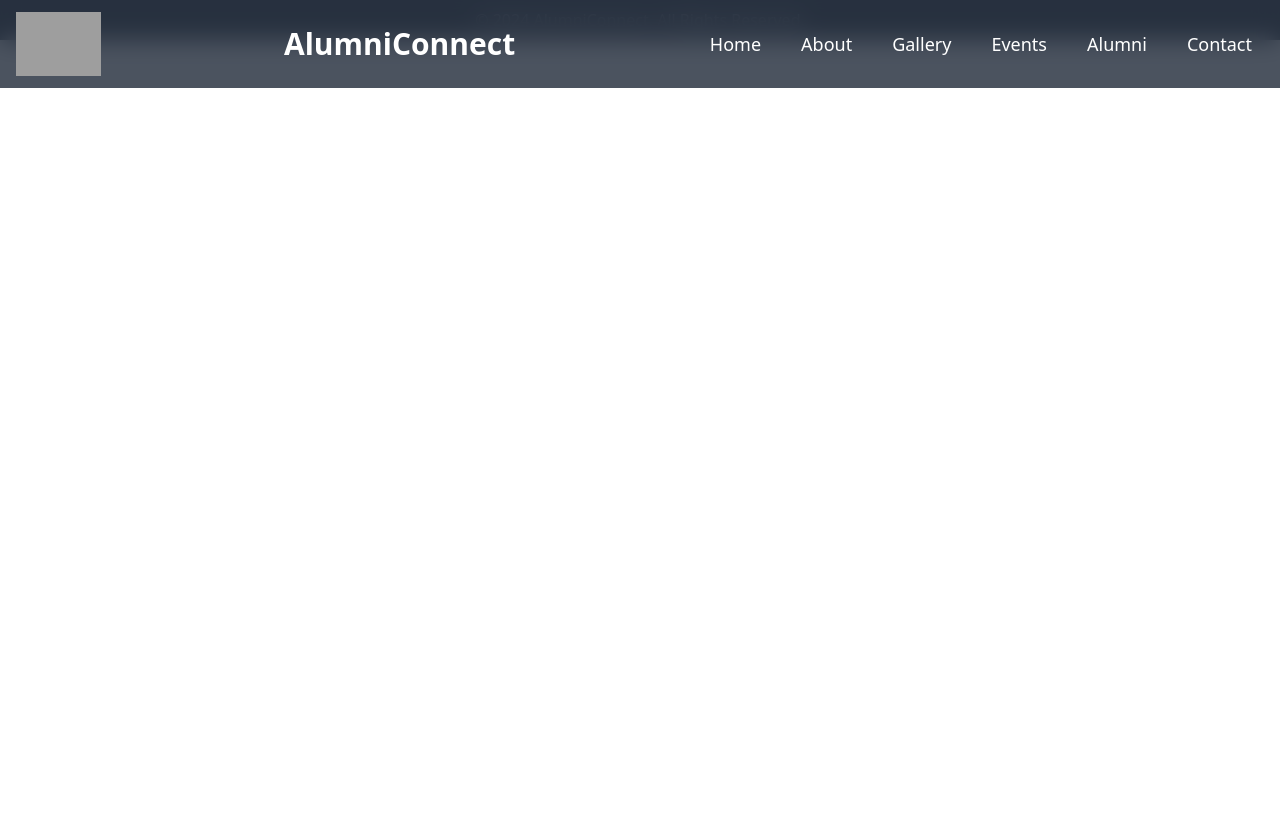
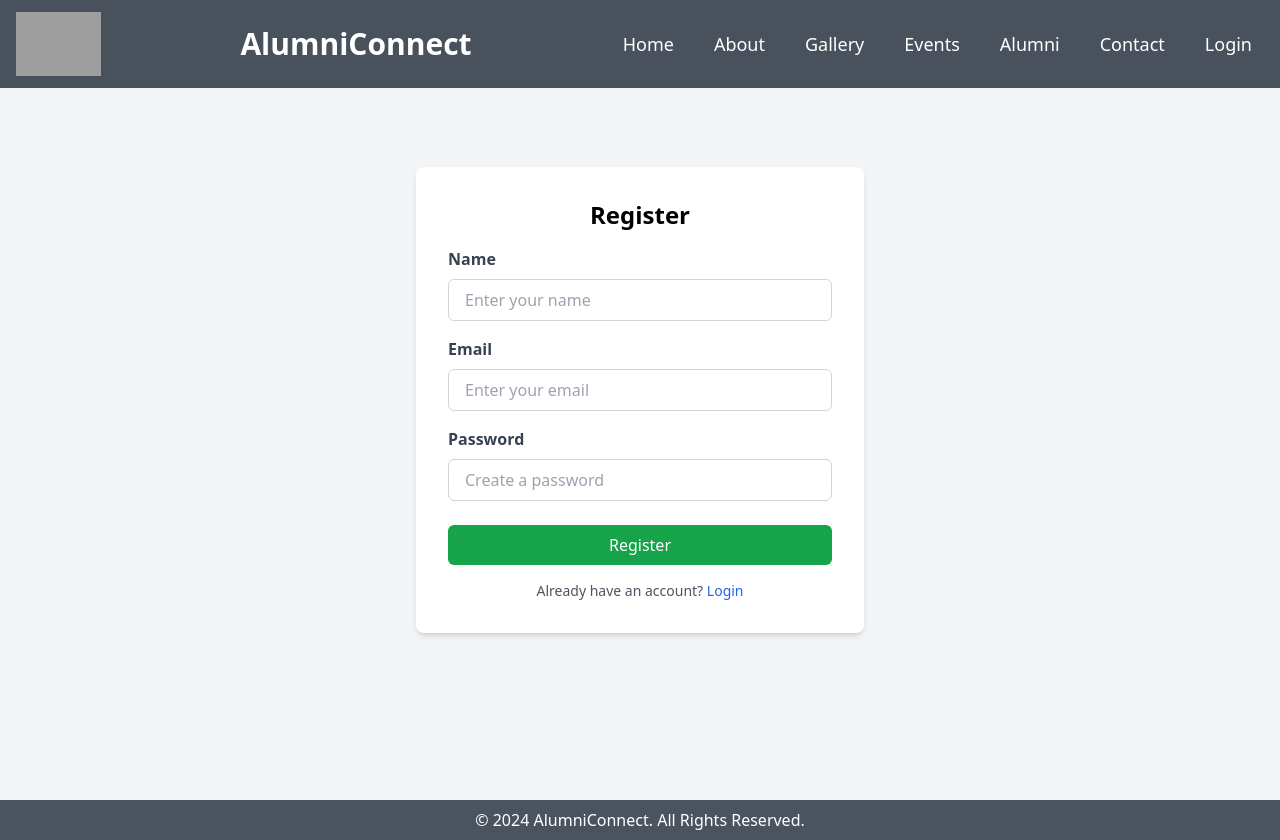
Before and after one commit to Adarsh-Agrahari/Alumini-Management-System, a React (Vite) app: page /register in a window 1280 px wide. Before the commit the page ends 800 px from the top, so only its background shows below. Built offline with nearby package versions, Linux system fonts and the light colour scheme; grey boxes are pictures that could not be loaded.

Commit message:
Add Login & register page

```diff
--- a/src/App.jsx
+++ b/src/App.jsx
@@ -8,6 +8,9 @@ import Alumni from "./pages/Alumni";
 import Contact from "./pages/Contact";
 import Gallery from "./pages/Gallery";
 import Footer from "./components/Footer";
+import Login from "./pages/Login";
+import Profile from "./pages/Profile";
+import Register from "./pages/Register";
 
 const App = () => {
 	return (
@@ -21,6 +24,9 @@ const App = () => {
 					<Route path="/events" element={<Events />} />
 					<Route path="/alumni" element={<Alumni />} />
 					<Route path="/contact" element={<Contact />} />
+					<Route path="/login" element={<Login />} />
+					<Route path="/profile" element={<Profile />} />
+          <Route path="/register" element={<Register />} />
 				</Routes>
 				<Footer />
 			</div>
--- a/src/components/Navbar.jsx
+++ b/src/components/Navbar.jsx
@@ -1,20 +1,90 @@
 import React from "react";
 import { Link } from "react-router-dom";
+// import { useAuth } from "../context/AuthContext";
 
 const Navbar = () => {
+	// const { user, logout } = useAuth();
+  const user = null;
 	return (
 		<nav className="bg-gray-800 bg-opacity-80 backdrop-blur-md text-white fixed w-full top-0 z-10 px-4 py-3">
-
 			<div className="container mx-auto flex justify-between items-center">
 				<img src="img/tmslogo.png" alt="Logo" className="h-16" />
 				<h1 className="text-3xl font-bold">AlumniConnect</h1>
 				<ul className="flex space-x-4 text-lg">
-          <li><Link to="/" className="hover:bg-gray-700 hover:text-blue-400 py-2 px-3 rounded-lg">Home</Link></li>
-          <li><Link to="/about" className="hover:bg-gray-700 hover:text-blue-400 py-2 px-3 rounded-lg">About</Link></li>
-          <li><Link to="/gallery" className="hover:bg-gray-700 hover:text-blue-400 py-2 px-3 rounded-lg">Gallery</Link></li>
-          <li><Link to="/events" className="hover:bg-gray-700 hover:text-blue-400 py-2 px-3 rounded-lg">Events</Link></li>
-          <li><Link to="/alumni" className="hover:bg-gray-700 hover:text-blue-400 py-2 px-3 rounded-lg">Alumni</Link></li>
-          <li><Link to="/contact" className="hover:bg-gray-700 hover:text-blue-400 py-2 px-3 rounded-lg">Contact</Link></li>
+					<li>
+						<Link
+							to="/"
+							className="hover:bg-gray-700 hover:text-blue-400 py-2 px-3 rounded-lg"
+						>
+							Home
+						</Link>
+					</li>
+					<li>
+						<Link
+							to="/about"
+							className="hover:bg-gray-700 hover:text-blue-400 py-2 px-3 rounded-lg"
+						>
+							About
+						</Link>
+					</li>
+					<li>
+						<Link
+							to="/gallery"
+							className="hover:bg-gray-700 hover:text-blue-400 py-2 px-3 rounded-lg"
+						>
+							Gallery
+						</Link>
+					</li>
+					<li>
+						<Link
+							to="/events"
+							className="hover:bg-gray-700 hover:text-blue-400 py-2 px-3 rounded-lg"
+						>
+							Events
+						</Link>
+					</li>
+					<li>
+						<Link
+							to="/alumni"
+							className="hover:bg-gray-700 hover:text-blue-400 py-2 px-3 rounded-lg"
+						>
+							Alumni
+						</Link>
+					</li>
+					<li>
+						<Link
+							to="/contact"
+							className="hover:bg-gray-700 hover:text-blue-400 py-2 px-3 rounded-lg"
+						>
+							Contact
+						</Link>
+					</li>
+					{!user ? (
+						<li>
+							<Link
+							to="/login"
+							className="hover:bg-gray-700 hover:text-blue-400 py-2 px-3 rounded-lg"
+						>
+								Login
+							</Link>
+						</li>
+					) : (
+						<>
+							<li>
+								<Link to="/profile" className="hover:underline">
+									Profile
+								</Link>
+							</li>
+							<li>
+								<button
+									// onClick={logout}
+									className="text-red-400 hover:underline"
+								>
+									Logout
+								</button>
+							</li>
+						</>
+					)}
 				</ul>
 			</div>
 		</nav>
--- /dev/null
+++ b/src/context/AuthContext.jsx
@@ -0,0 +1,23 @@
+import React, { createContext, useState, useContext } from "react";
+
+const AuthContext = createContext();
+
+export const AuthProvider = ({ children }) => {
+  const [user, setUser] = useState(null);
+
+  const login = (userData) => {
+    setUser(userData); // Mock login function
+  };
+
+  const logout = () => {
+    setUser(null); // Mock logout function
+  };
+
+  return (
+    <AuthContext.Provider value={{ user, login, logout }}>
+      {children}
+    </AuthContext.Provider>
+  );
+};
+
+export const useAuth = () => useContext(AuthContext);
--- /dev/null
+++ b/src/pages/Login.jsx
@@ -0,0 +1,72 @@
+import React, { useState } from "react";
+
+const Login = () => {
+  const [email, setEmail] = useState("");
+  const [password, setPassword] = useState("");
+
+  const handleLogin = (e) => {
+    e.preventDefault();
+    // For now, just log the entered data
+    console.log("Email:", email);
+    console.log("Password:", password);
+    // Add actual login logic here
+  };
+
+  return (
+    <div className="h-screen flex items-center justify-center bg-gray-100">
+      <div className="bg-white shadow-md rounded-lg p-8 w-full max-w-md">
+        <h1 className="text-2xl font-bold mb-4 text-center">Login</h1>
+        <form onSubmit={handleLogin}>
+          <div className="mb-4">
+            <label
+              htmlFor="email"
+              className="block text-gray-700 font-semibold mb-2"
+            >
+              Email
+            </label>
+            <input
+              type="email"
+              id="email"
+              value={email}
+              onChange={(e) => setEmail(e.target.value)}
+              placeholder="Enter your email"
+              className="w-full px-4 py-2 border border-gray-300 rounded-md focus:outline-none focus:ring-2 focus:ring-blue-400"
+              required
+            />
+          </div>
+          <div className="mb-6">
+            <label
+              htmlFor="password"
+              className="block text-gray-700 font-semibold mb-2"
+            >
+              Password
+            </label>
+            <input
+              type="password"
+              id="password"
+              value={password}
+              onChange={(e) => setPassword(e.target.value)}
+              placeholder="Enter your password"
+              className="w-full px-4 py-2 border border-gray-300 rounded-md focus:outline-none focus:ring-2 focus:ring-blue-400"
+              required
+            />
+          </div>
+          <button
+            type="submit"
+            className="w-full bg-blue-600 text-white px-4 py-2 rounded-md hover:bg-blue-700 transition"
+          >
+            Login
+          </button>
+        </form>
+        <p className="text-gray-600 text-sm mt-4 text-center">
+          Don't have an account?{" "}
+          <a href="/register" className="text-blue-600 hover:underline">
+            Sign Up
+          </a>
+        </p>
+      </div>
+    </div>
+  );
+};
+
+export default Login;
--- /dev/null
+++ b/src/pages/Profile.jsx
@@ -0,0 +1,33 @@
+import React from "react";
+// import { useAuth } from "../context/AuthContext";
+
+const Profile = () => {
+  // const { user, logout } = useAuth();
+  const user = null;
+
+  if (!user) {
+    return <p className="text-center mt-8 text-red-500">You are not logged in.</p>;
+  }
+
+  return (
+    <div className="h-screen flex items-center justify-center bg-gray-100">
+      <div className="bg-white shadow-md rounded-lg p-8 text-center">
+        <img
+          src={user.picture}
+          alt="Profile"
+          className="rounded-full w-24 h-24 mx-auto mb-4"
+        />
+        <h1 className="text-xl font-bold">{user.name}</h1>
+        <p className="text-gray-700">{user.email}</p>
+        <button
+          // onClick={logout}
+          className="mt-6 bg-red-600 text-white px-6 py-2 rounded-md hover:bg-red-700 transition"
+        >
+          Logout
+        </button>
+      </div>
+    </div>
+  );
+};
+
+export default Profile;
--- /dev/null
+++ b/src/pages/Register.jsx
@@ -0,0 +1,91 @@
+import React, { useState } from "react";
+
+const Register = () => {
+  const [name, setName] = useState("");
+  const [email, setEmail] = useState("");
+  const [password, setPassword] = useState("");
+
+  const handleRegister = (e) => {
+    e.preventDefault();
+    // For now, just log the entered data
+    console.log("Name:", name);
+    console.log("Email:", email);
+    console.log("Password:", password);
+    // Add actual registration logic here
+  };
+
+  return (
+    <div className="h-screen flex items-center justify-center bg-gray-100">
+      <div className="bg-white shadow-md rounded-lg p-8 w-full max-w-md">
+        <h1 className="text-2xl font-bold mb-4 text-center">Register</h1>
+        <form onSubmit={handleRegister}>
+          <div className="mb-4">
+            <label
+              htmlFor="name"
+              className="block text-gray-700 font-semibold mb-2"
+            >
+              Name
+            </label>
+            <input
+              type="text"
+              id="name"
+              value={name}
+              onChange={(e) => setName(e.target.value)}
+              placeholder="Enter your name"
+              className="w-full px-4 py-2 border border-gray-300 rounded-md focus:outline-none focus:ring-2 focus:ring-blue-400"
+              required
+            />
+          </div>
+          <div className="mb-4">
+            <label
+              htmlFor="email"
+              className="block text-gray-700 font-semibold mb-2"
+            >
+              Email
+            </label>
+            <input
+              type="email"
+              id="email"
+              value={email}
+              onChange={(e) => setEmail(e.target.value)}
+              placeholder="Enter your email"
+              className="w-full px-4 py-2 border border-gray-300 rounded-md focus:outline-none focus:ring-2 focus:ring-blue-400"
+              required
+            />
+          </div>
+          <div className="mb-6">
+            <label
+              htmlFor="password"
+              className="block text-gray-700 font-semibold mb-2"
+            >
+              Password
+            </label>
+            <input
+              type="password"
+              id="password"
+              value={password}
+              onChange={(e) => setPassword(e.target.value)}
+              placeholder="Create a password"
+              className="w-full px-4 py-2 border border-gray-300 rounded-md focus:outline-none focus:ring-2 focus:ring-blue-400"
+              required
+            />
+          </div>
+          <button
+            type="submit"
+            className="w-full bg-green-600 text-white px-4 py-2 rounded-md hover:bg-green-700 transition"
+          >
+            Register
+          </button>
+        </form>
+        <p className="text-gray-600 text-sm mt-4 text-center">
+          Already have an account?{" "}
+          <a href="/login" className="text-blue-600 hover:underline">
+            Login
+          </a>
+        </p>
+      </div>
+    </div>
+  );
+};
+
+export default Register;
```
Lines whose indentation alone changed are shown as unchanged.
